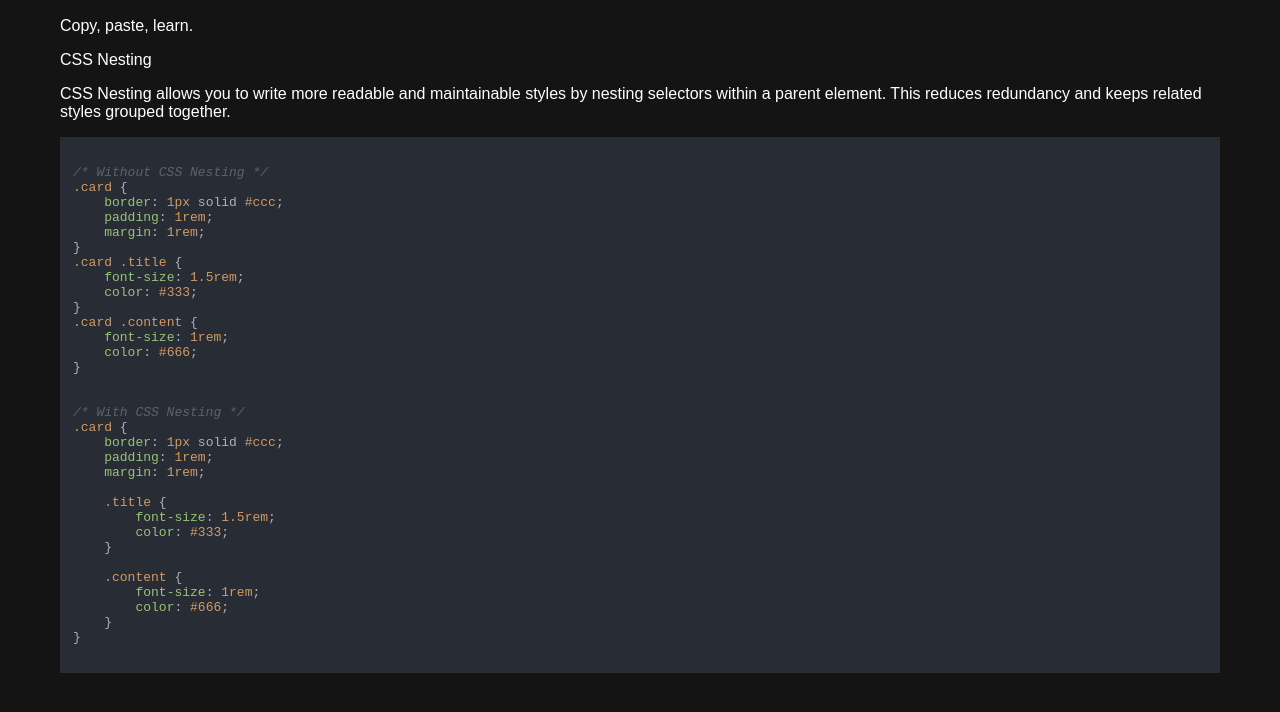
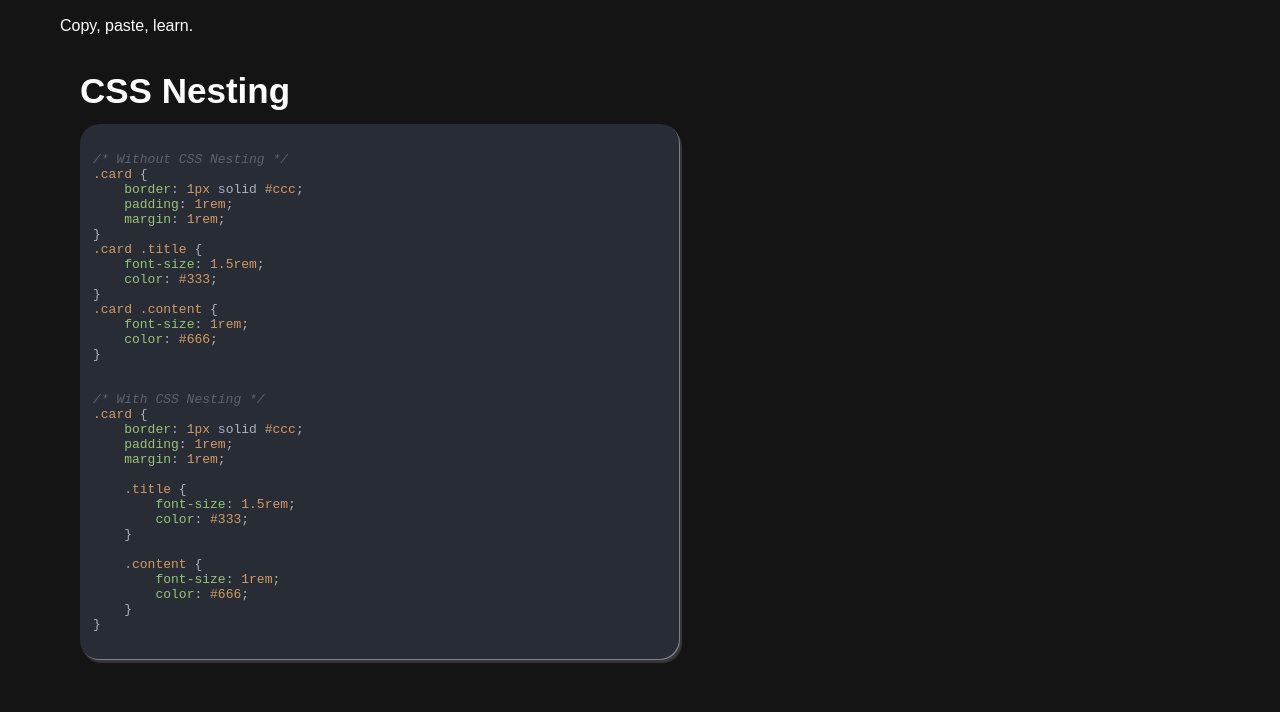
Before and after one commit to joevans/justmoderncss, a plain HTML site: page index.html in a window 1280 px wide. Shown: the part 1780-2492 px from the top of the page. Drawn offline with nearby package versions, Linux system fonts and the light colour scheme.

Commit message:
Update index.html

```diff
--- a/index.html
+++ b/index.html
@@ -15,10 +15,11 @@
       h1{}
       p{}
       section{width:1200px;margin:auto;padding:50px 20px;}
-      article{
-        header{}
+      article{padding:20px;
+        header{font-size: 35px;font-weight: bold;}
         footer{}
       }
+      code{border-radius: 20px;box-shadow: inset -1px -1px 0px 0px rgba(255, 255, 255, .4), 2px 3px 1px 0px rgba(255, 255, 255, .15);max-width: 600px;text-wrap: auto;}
     </style>
   </head>
   <body class="dark">
@@ -132,7 +133,7 @@
       <p>Copy, paste, learn.</p>
       <article>
         <header>CSS Nesting</header>
-        <p>CSS Nesting allows you to write more readable and maintainable styles by nesting selectors within a parent element. This reduces redundancy and keeps related styles grouped together.</p>
+        <main hidden><p>CSS Nesting allows you to write more readable and maintainable styles by nesting selectors within a parent element. This reduces redundancy and keeps related styles grouped together.</p></main>
         <pre><code class="css">
 /* Without CSS Nesting */
 .card {
```
